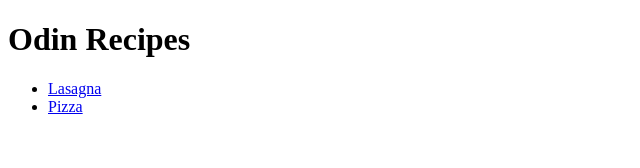
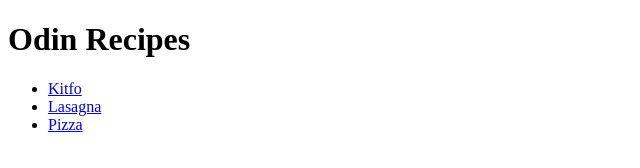
Before and after one commit to fanuel-seyoum-2/odin-recipes, a plain HTML site: page index.html in a window 1280 px wide. Shown: the full height of the page, 0-640 px from the left. Drawn offline with Linux system fonts and the light colour scheme.

Commit message:
Add link to recipes/kitfo

```diff
--- a/index.html
+++ b/index.html
@@ -8,6 +8,7 @@
 	<body>
 		<h1>Odin Recipes</h1>
 		<ul>
+			<li> <a href="./recipes/kitfo.html" > Kitfo  </a> </li>
 			<li> <a href="./recipes/lasagna.html" >Lasagna  </a> </li>
 			<li> <a href="./recipes/pizza.html" > Pizza  </a> </li>
 		</ul>
```
